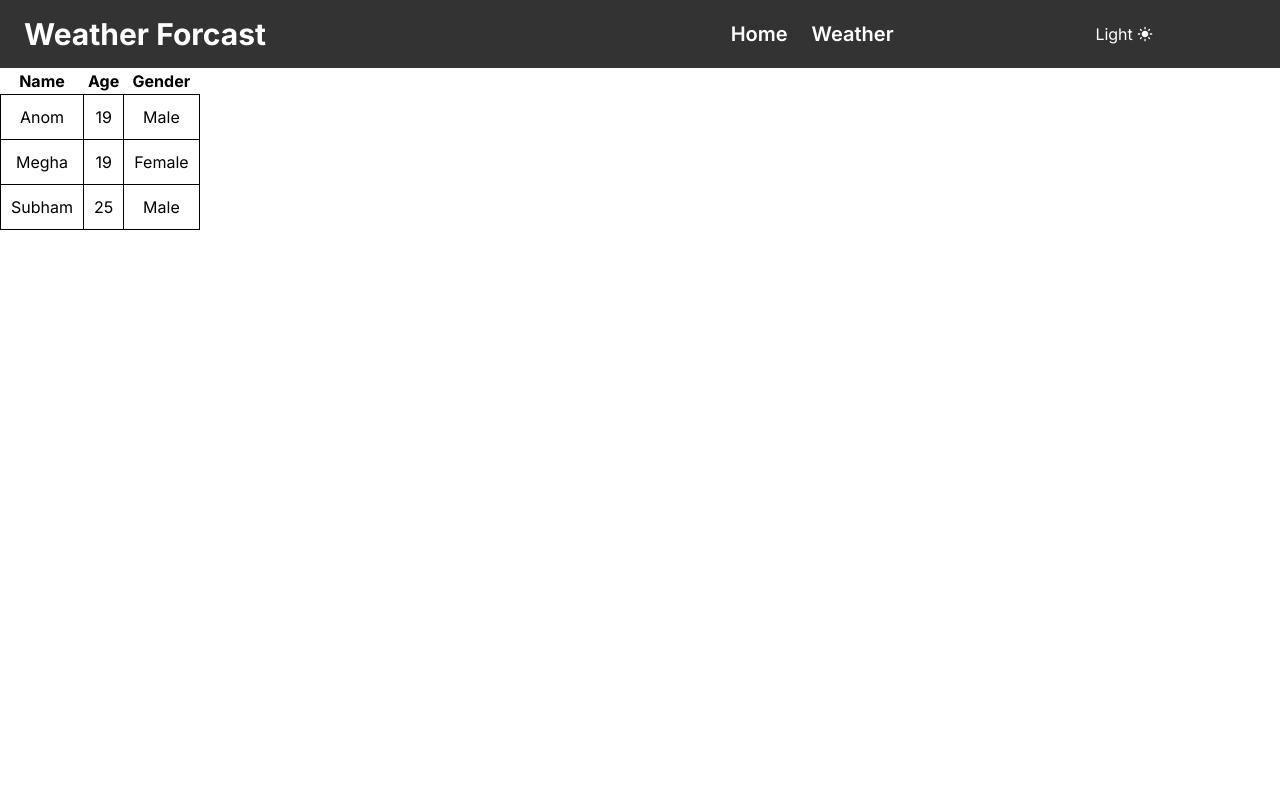
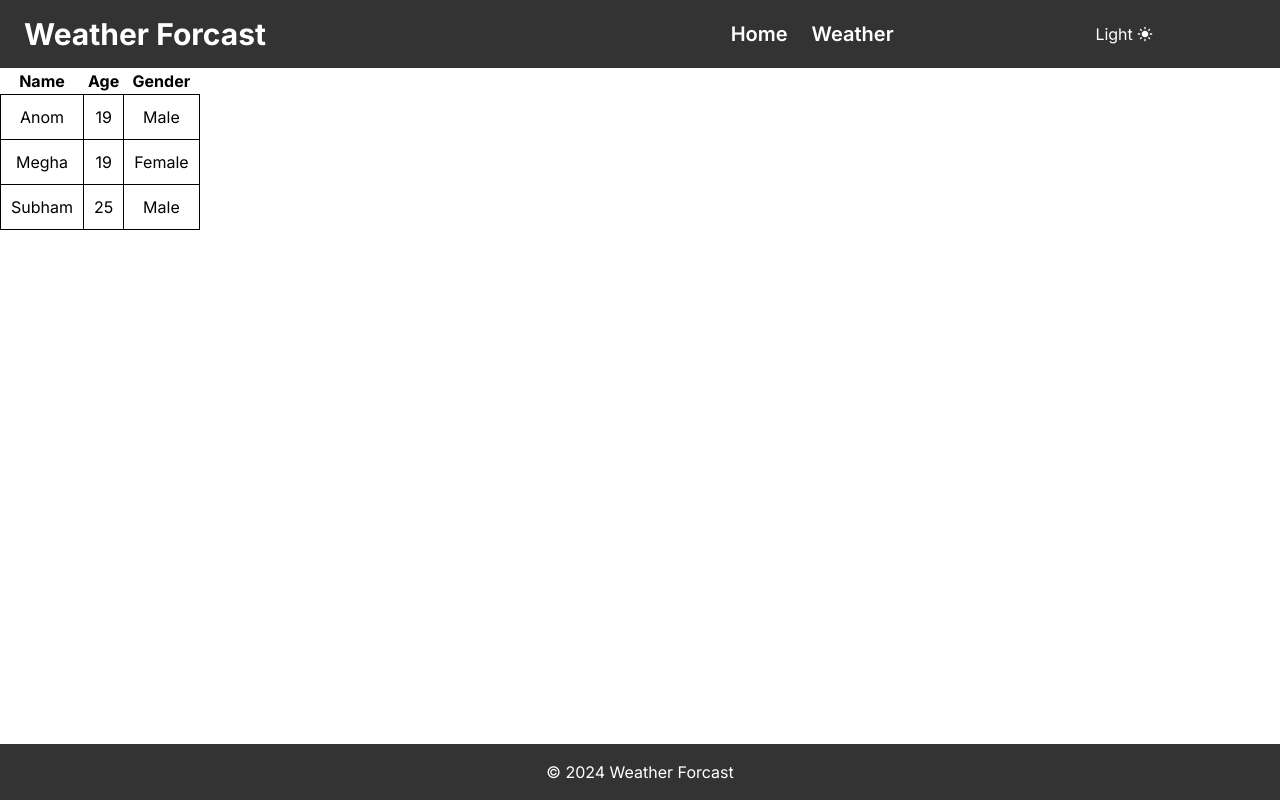
Before and after one commit to sumitkpal62/weather-forecast, a Next.js app: page / in a window 1280 px wide. Built offline with nearby package versions, Linux system fonts and the light colour scheme.

Commit message:
footer added

```diff
--- /dev/null
+++ b/app/components/Footer.tsx
@@ -0,0 +1,8 @@
+export default function Footer() {
+  const year = new Date().getFullYear();
+  return (
+    <footer className="bg-[#333] text-white p-4 text-center absolute bottom-0 w-full">
+      <p>&copy; {year} Weather Forcast</p>
+    </footer>
+  );
+}
--- a/app/layout.tsx
+++ b/app/layout.tsx
@@ -2,6 +2,7 @@ import type { Metadata } from "next";
 import { Inter } from "next/font/google";
 import "./globals.css";
 import Header from "./components/Header";
+import Footer from "./components/Footer";
 
 const inter = Inter({ subsets: ["latin"] });
 
@@ -20,6 +21,7 @@ export default function RootLayout({
       <body className={`${inter.className}`}>
         <Header />
         {children}
+        <Footer />
       </body>
     </html>
   );
```
